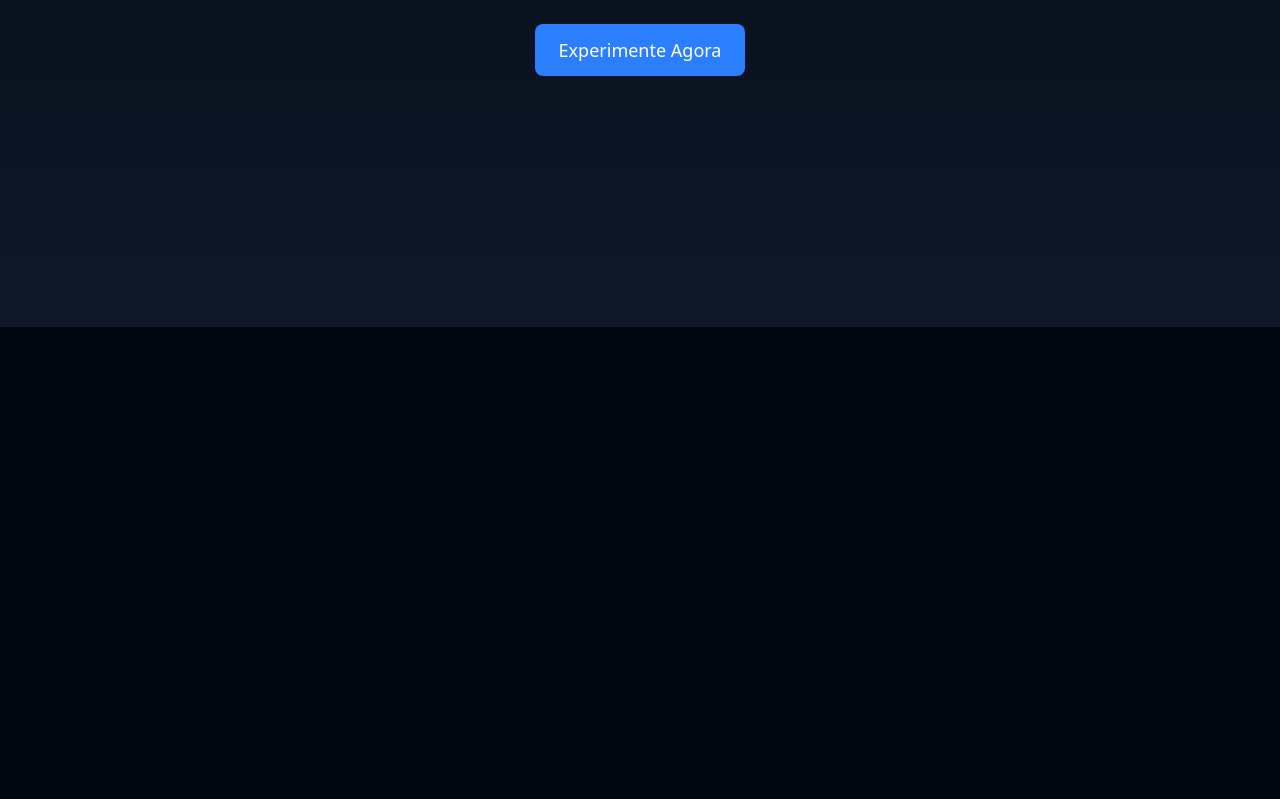
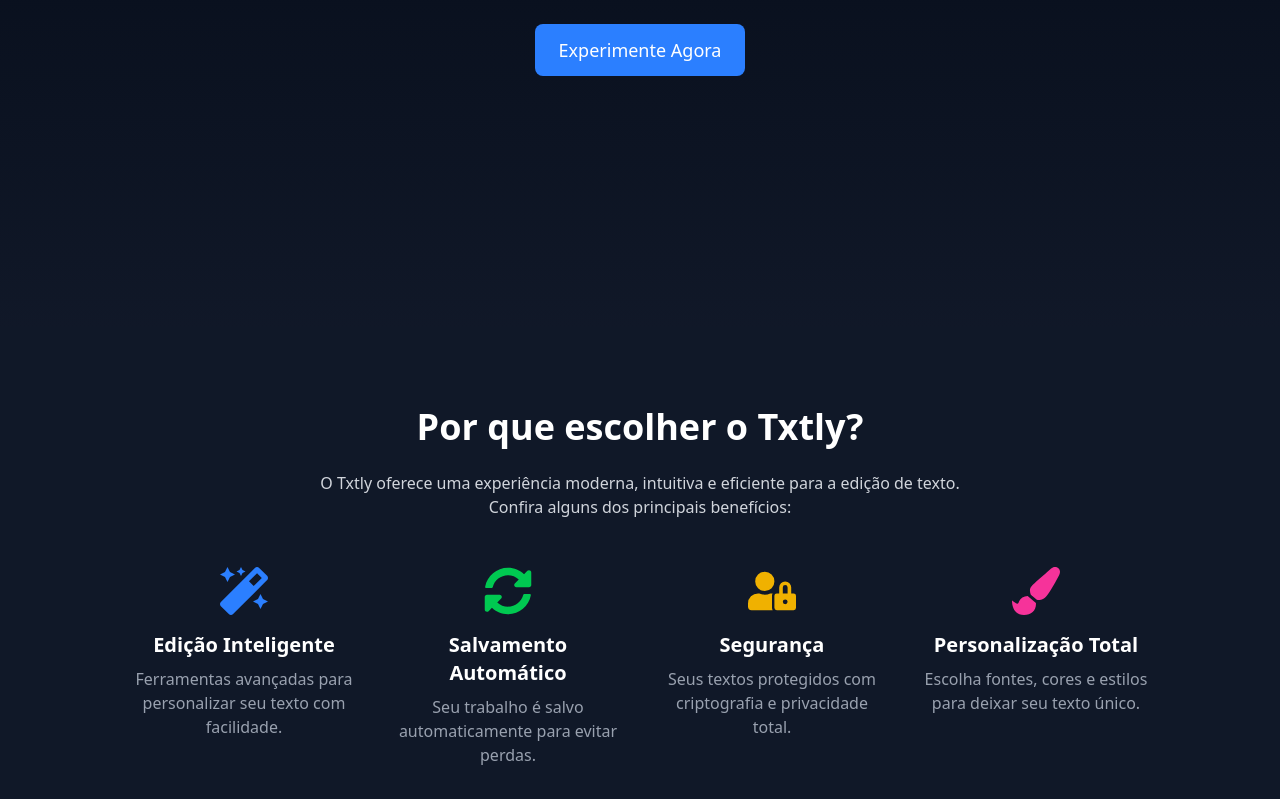
Before and after one commit to AleRzendee/txtly, a Next.js app: page / in a window 1280 px wide. Shown: the part 553-1352 px from the top of the page. Before the commit the page ends 880 px from the top, so only its background shows below. Built offline with nearby package versions, Linux system fonts and the light colour scheme.

Commit message:
Features with React-icons;

```diff
--- a/package.json
+++ b/package.json
@@ -16,6 +16,7 @@
     "next": "15.2.1",
     "react": "^19.0.0",
     "react-dom": "^19.0.0",
+    "react-icons": "^5.5.0",
     "webpack": "^5.98.0"
   },
   "devDependencies": {
--- a/src/app/components/Features.tsx
+++ b/src/app/components/Features.tsx
@@ -0,0 +1,39 @@
+"use client";
+import { FaMagic, FaSyncAlt, FaUserLock, FaPaintBrush } from "react-icons/fa";
+
+const Features = () => {
+    return (
+        <section className="py-20 bg-gray-900 text-white text-center px-6">
+            <h2 className="text-4xl font-bold mb-6">Por que escolher o Txtly?</h2>
+            <p className="text-gray-300 max-w-2xl mx-auto mb-12">
+                O Txtly oferece uma experiência moderna, intuitiva e eficiente para a edição de texto. Confira alguns dos principais benefícios:
+            </p>
+
+            <div className="grid md:grid-cols-2 lg:grid-cols-4 gap-8 max-w-5xl mx-auto">
+                <div className="flex flex-col items-center">
+                    <FaMagic className="text-blue-500 text-5xl mb-4" />
+                    <h3 className="text-xl font-semibold">Edição Inteligente</h3>
+                    <p className="text-gray-400 mt-2">Ferramentas avançadas para personalizar seu texto com facilidade.</p>
+                </div>
+                <div className="flex flex-col items-center">
+                    <FaSyncAlt className="text-green-500 text-5xl mb-4" />
+                    <h3 className="text-xl font-semibold">Salvamento Automático</h3>
+                    <p className="text-gray-400 mt-2">Seu trabalho é salvo automaticamente para evitar perdas.</p>
+                </div>
+                <div className="flex flex-col items-center">
+                    <FaUserLock className="text-yellow-500 text-5xl mb-4" />
+                    <h3 className="text-xl font-semibold">Segurança</h3>
+                    <p className="text-gray-400 mt-2">Seus textos protegidos com criptografia e privacidade total.</p>
+                </div>
+
+                <div className="flex flex-col items-center">
+                    <FaPaintBrush className="text-pink-500 text-5xl mb-4" />
+                    <h3 className="text-xl font-semibold">Personalização Total</h3>
+                    <p className="text-gray-400 mt-2">Escolha fontes, cores e estilos para deixar seu texto único.</p>
+                </div>
+            </div>
+        </section>
+    );
+};
+
+export default Features;
--- a/src/app/page.tsx
+++ b/src/app/page.tsx
@@ -1,9 +1,11 @@
 import Hero from "@/app/components/Hero";
+import Features from "@/app/components/Features";
 
 export default function Home() {
   return (
     <div>
       <Hero />
+      <Features />
     </div>
   );
 }
```
Also changed, not shown: 1 other file (tests, documents, lock files or other folders).
